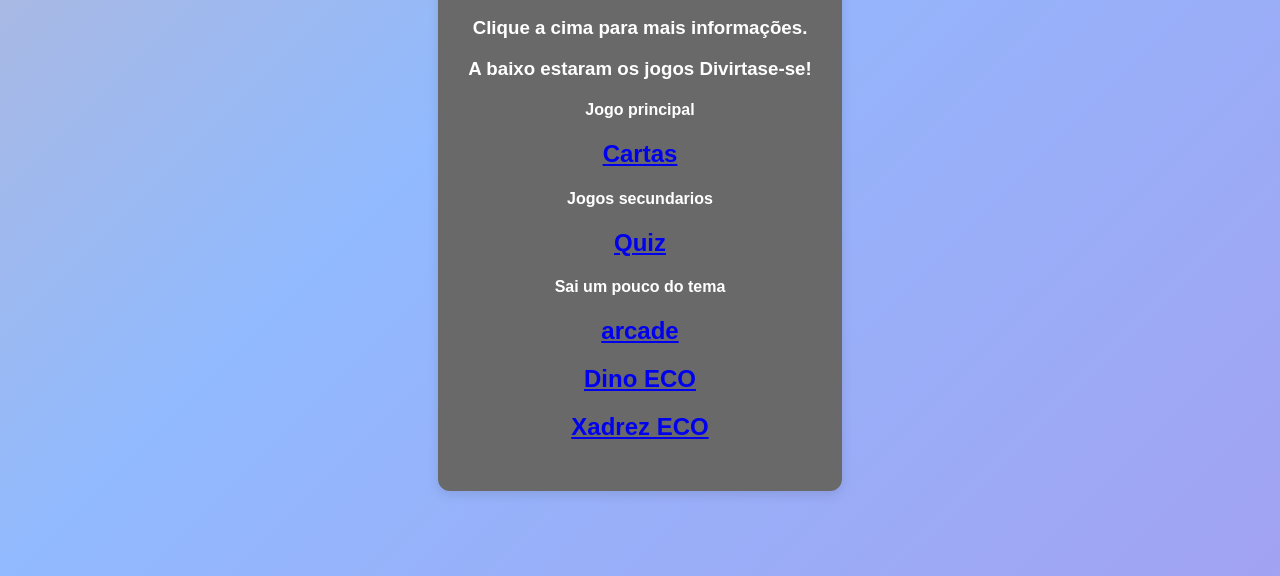
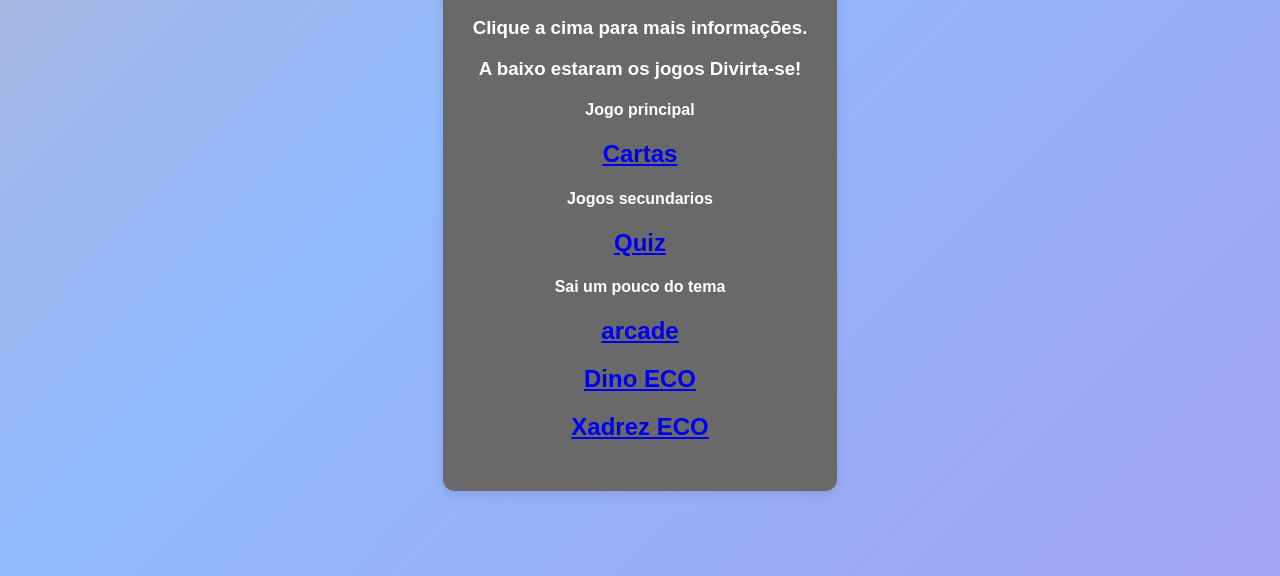
Before and after one commit to UserPT123/trabalhogeo, a plain HTML site: page index.html in a window 1280 px wide. Shown: the part 224-800 px from the top of the page. Drawn offline with Linux system fonts and the light colour scheme.

Commit message:
Update index.html

```diff
--- a/index.html
+++ b/index.html
@@ -25,7 +25,7 @@
 
       <h3> Clique a cima para mais informações.</h3>
 
-      <h3> A baixo estaram os jogos Divirtase-se!</h3>
+      <h3> A baixo estaram os jogos Divirta-se!</h3>
 
       <h4> Jogo principal </h3>
 
```
